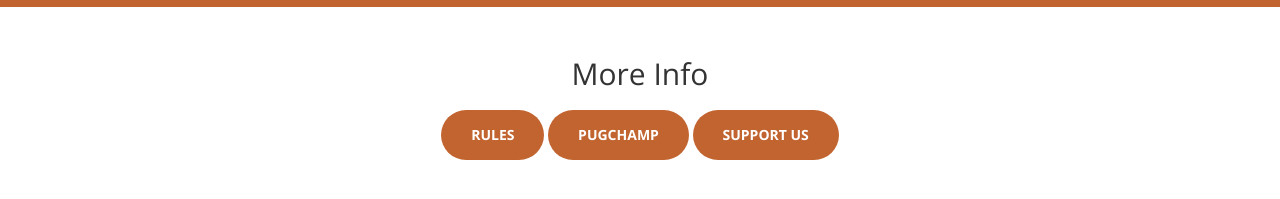
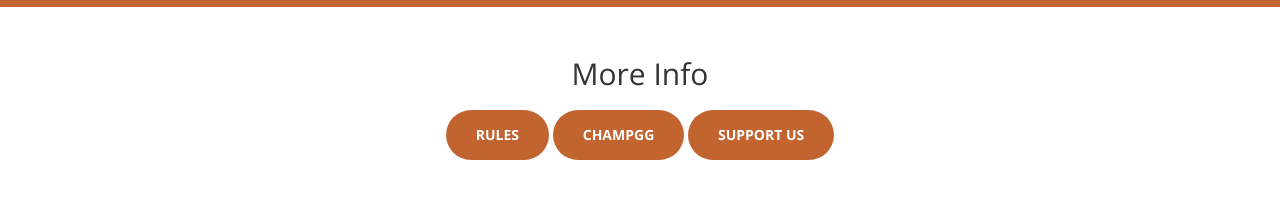
Before and after one commit to ChampGG/mix.champ.gg, a Jekyll site: the page built from index.html, in a window 1280 px wide and 900 px high, scrolled down 1028 px. Shown: the part 690-889 px from the top of the window. Built offline with Jekyll 4.4.1, drawn with Linux system fonts in a browser that asks for light colours.

Commit message:
updated link

```diff
--- a/index.html
+++ b/index.html
@@ -91,7 +91,7 @@
         <div class="more-info">
             <h2>More Info</h2>
             <a href="{{site.github.url}}/rules" class="btn btn-primary btn-xl wow tada">Rules</a>
-            <a href="http://pug.champ.gg" class="btn btn-primary btn-xl wow tada">PugChamp</a>
+            <a href="http://champ.gg" class="btn btn-primary btn-xl wow tada">ChampGG</a>
             <a href="{{site.github.url}}/support" class="btn btn-primary btn-xl wow tada">Support Us</a>
         </div>
     </div>
```
